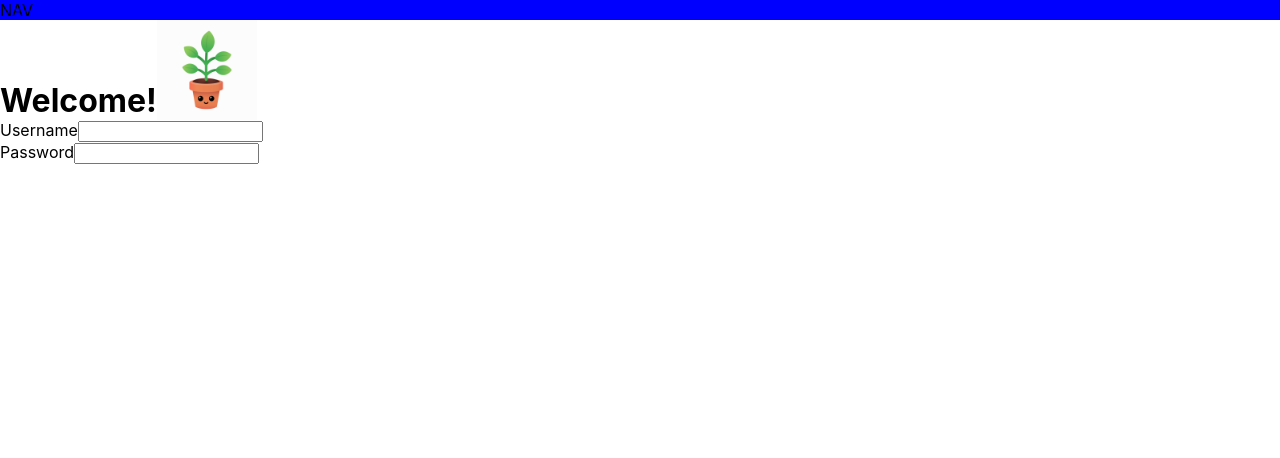
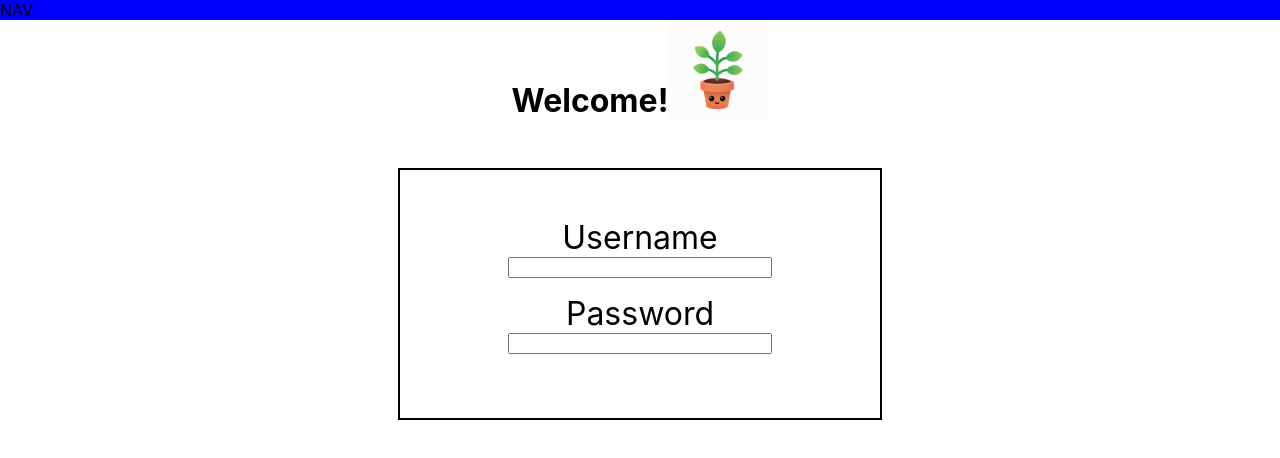
Before and after one commit to Dmnoiik/plants, a React (Create React App) app: page / in a window 1280 px wide. Shown: the top 458 px of the page. Built offline with nearby package versions, Linux system fonts and the light colour scheme.

Commit message:
Login Form styled as well as Login components

```diff
--- a/src/Components/Login/Login.js
+++ b/src/Components/Login/Login.js
@@ -4,7 +4,7 @@ import plantImage from "../Images/plant.jpg";
 import style from "./Login.module.css";
 const Login = () => {
   return (
-    <React.Fragment>
+    <div className={style["login--container"]}>
       <div className={style["login--header"]}>
         <h1 className={style["login--header_h1"]}>Welcome!</h1>
         <img
@@ -14,7 +14,7 @@ const Login = () => {
         />
       </div>
       <LoginForm />
-    </React.Fragment>
+    </div>
   );
 };
 
--- a/src/Components/Login/Login.module.css
+++ b/src/Components/Login/Login.module.css
@@ -3,6 +3,13 @@
   align-items: center;
   justify-content: center;
 } */
+
+.login--container {
+  display: flex;
+  align-items: center;
+  gap: 48px;
+  flex-direction: column;
+}
 .login--header {
   display: flex;
   align-items: center;
--- a/src/Components/Login/LoginForm.js
+++ b/src/Components/Login/LoginForm.js
@@ -1,11 +1,12 @@
+import style from "./LoginForm.module.css";
 const LoginForm = () => {
   return (
     <form>
-      <div>
+      <div className={style["input--container"]}>
         <label>Username</label>
         <input type="text" />
       </div>
-      <div>
+      <div className={style["input--container"]}>
         <label>Password</label>
         <input type="password" />
       </div>
--- /dev/null
+++ b/src/Components/Login/LoginForm.module.css
@@ -0,0 +1,22 @@
+form {
+  width: 24rem;
+  padding: 3rem;
+  margin: 0 auto;
+  border: 2px solid black;
+}
+
+.input--container {
+  display: flex;
+  flex-direction: column;
+  text-align: center;
+  align-items: center;
+  margin-bottom: 16px;
+}
+
+.input--container label {
+  font-size: 32px;
+}
+
+.input--container input {
+  width: 16rem;
+}
```
